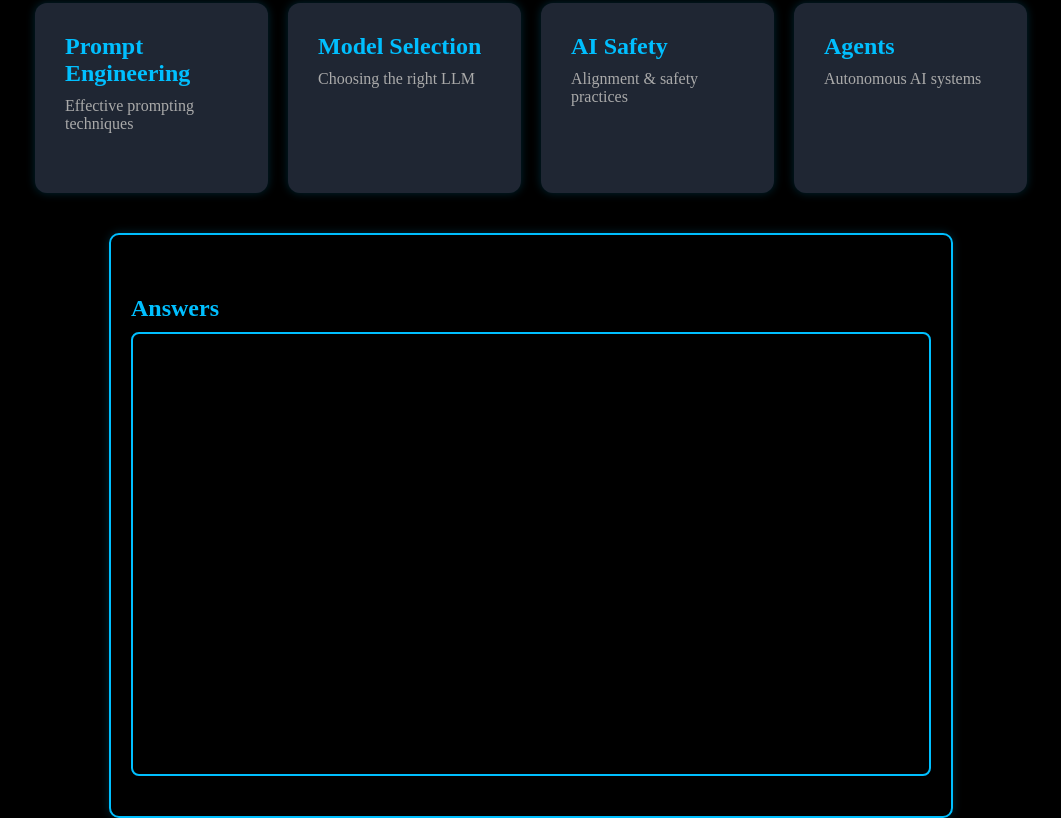
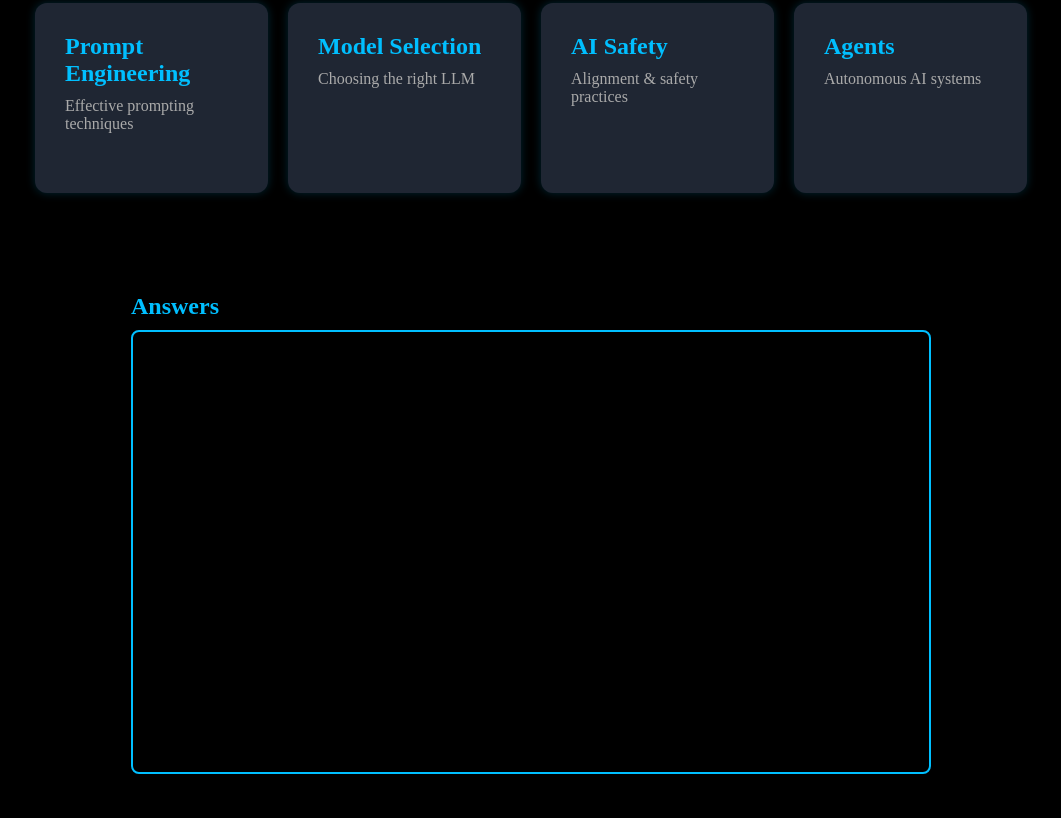
Before and after one commit to Pritiks23/melinoe_, a plain HTML site: page index.html in a window 1280 px wide. Shown: the part 917-1735 px from the top of the page, without its empty margins (109-1170 px from the left). Drawn offline with Linux system fonts and the light colour scheme.

Commit message:
Update style.css

```diff
--- a/style.css
+++ b/style.css
@@ -125,15 +125,11 @@ button:hover {
 }
 
 #chatbox {
-  background-color: #000000;     /* black background */
-  color: #ffffff;                /* white text */
-  border: 2px solid #00bfff;     /* bright blue border */
   padding: 40px 20px;
   max-width: 800px;
   margin: auto;
-  border-radius: 10px;           /* optional: smooth corners */
-  box-shadow: 0 0 10px rgba(0,191,255,0.2); /* optional: subtle glow */
 }
+
 
 
 #chatbox h2 {
```
